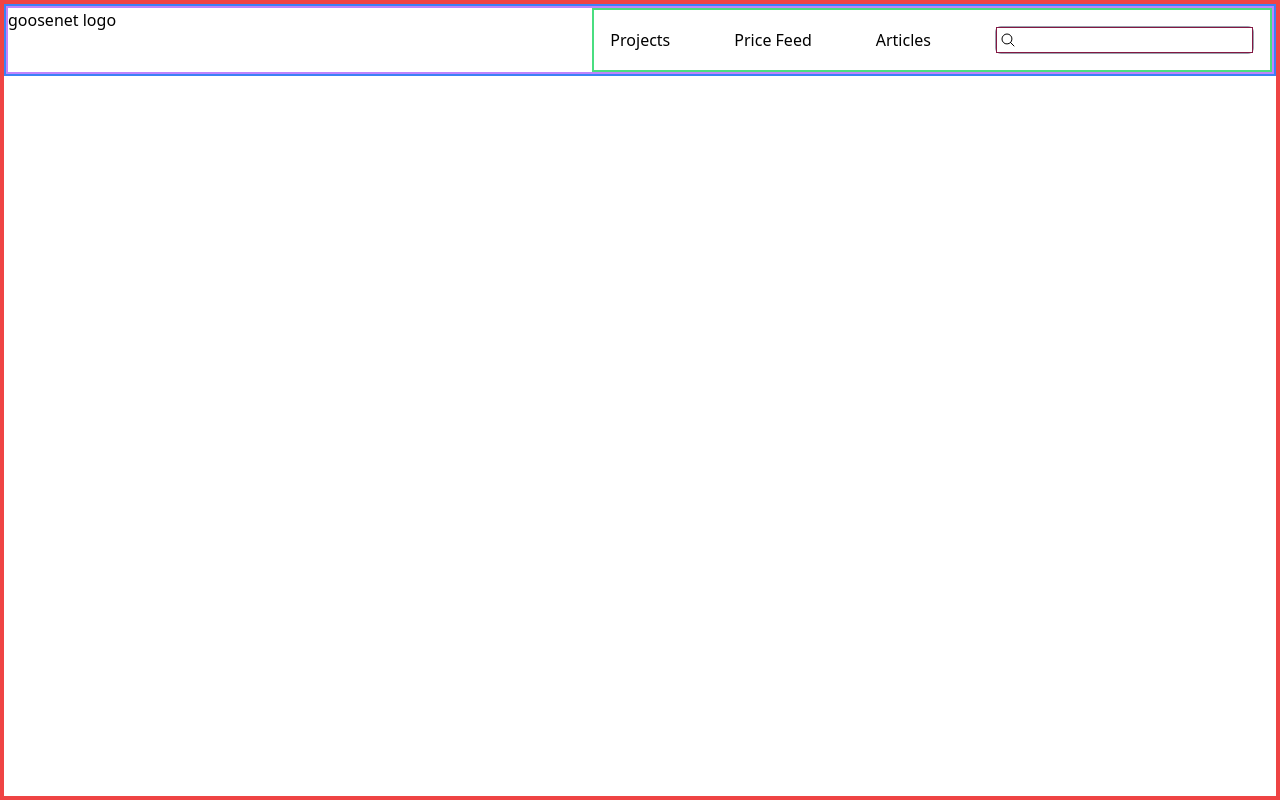
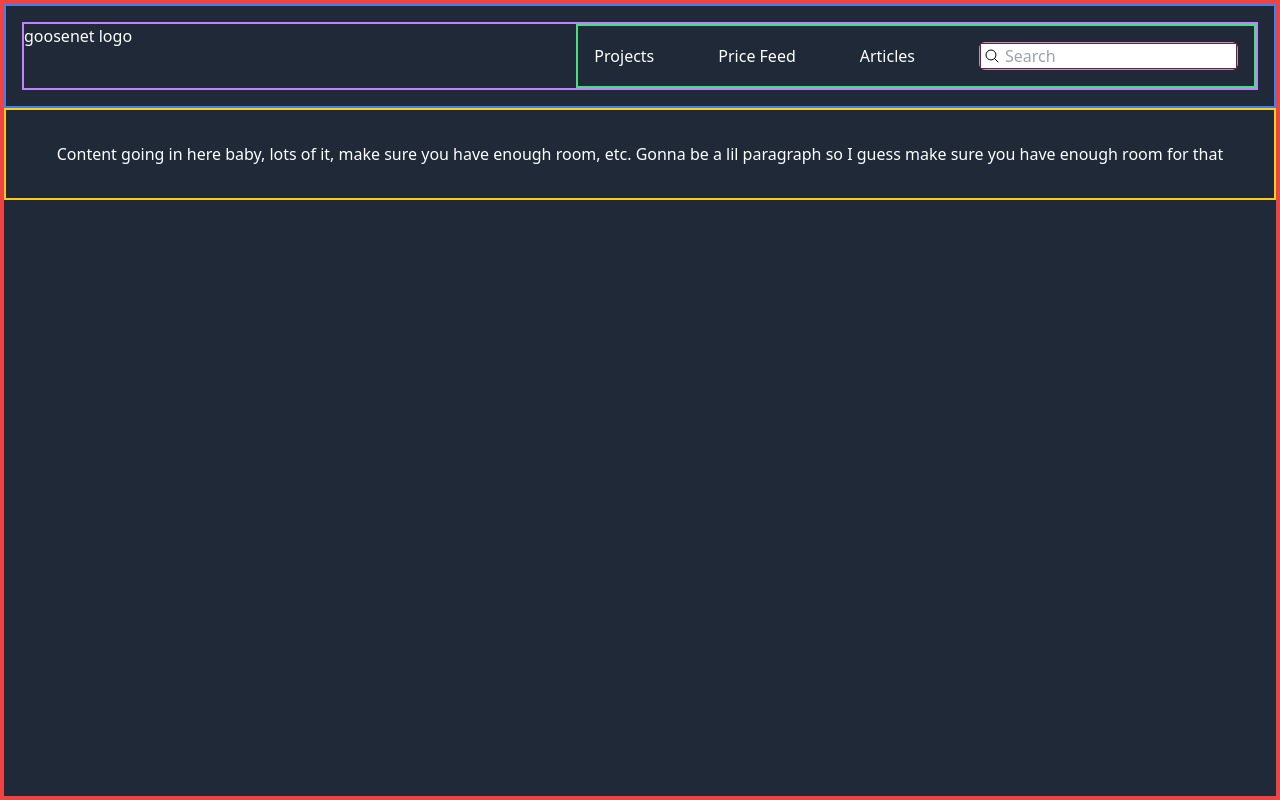
Before and after one commit to 0xGenghisGoose/goosenet-v2, a Next.js app: page / in a window 1280 px wide. Built offline with nearby package versions, Linux system fonts and the light colour scheme.

Commit message:
content rendering

```diff
--- /dev/null
+++ b/components/Content.tsx
@@ -0,0 +1,13 @@
+export default function Content() {
+	return (
+		<>
+			<div className='flex border-2 border-yellow-400 justify-center mb-0 p-8'>
+				<p className=''>
+					Content going in here baby, lots of it, make sure you have enough
+					room, etc. Gonna be a lil paragraph so I guess make sure you have
+					enough room for that
+				</p>
+			</div>
+		</>
+	);
+}
--- a/components/Nav.tsx
+++ b/components/Nav.tsx
@@ -1,9 +1,13 @@
-import { MagnifyingGlassIcon } from '@heroicons/react/24/outline';
 import SearchBar from './SearchBar';
+
+// To Do:
+// Add logo
+// Add color
+// Sticky?
 
 export default function Nav() {
 	return (
-		<div className='border-2 border-blue-500 w-full h-1/3'>
+		<div className='border-2 border-blue-500 w-full h-2/3 p-4'>
 			<nav className='flex border-2 border-purple-400'>
 				goosenet logo
 				<ul className='flex justify-left items-center border-2 border-green-400 space-x-16 min-w-1/3 p-4 ml-auto'>
@@ -11,12 +15,6 @@ export default function Nav() {
 					<li>Price Feed</li>
 					<li>Articles</li>
 					<SearchBar />
-					{/* <div className='flex items-center border-2 rounded-lg border-gray-400'>
-						<input placeholder='Search' type='search' className=''></input>
-						<button type='submit'>
-							<MagnifyingGlassIcon className='h-4' />
-						</button>
-					</div> */}
 				</ul>
 			</nav>
 		</div>
--- a/components/SearchBar.tsx
+++ b/components/SearchBar.tsx
@@ -3,11 +3,12 @@ import { MagnifyingGlassIcon } from '@heroicons/react/24/outline';
 export default function SearchBar() {
 	return (
 		<>
-			<div className='flex relative items-center rounded-md border border-gray-400'>
-				<MagnifyingGlassIcon className='h-4 absolute pl-1' />
+			<div className='flex relative items-center rounded-md border border-gray-400 font-medium'>
+				<MagnifyingGlassIcon className='h-4 absolute pl-1 text-black' />
 				<input
-					className='border border-pink-900 min-w-[75%] pl-6'
-					type='text'></input>
+					className='border border-pink-900 min-w-[75%] pl-6 text-md'
+					type='text'
+					placeholder='Search'></input>
 			</div>
 		</>
 	);
--- a/pages/index.tsx
+++ b/pages/index.tsx
@@ -1,5 +1,6 @@
 import Head from 'next/head';
 import Nav from '@/components/Nav';
+import Content from '@/components/Content';
 
 export default function Home() {
 	return (
@@ -10,13 +11,14 @@ export default function Home() {
 				<meta name='viewport' content='width=device-width, initial-scale=1' />
 				<link rel='icon' href='/favicon.ico' />
 			</Head>
-			<main className='flex min-h-screen mx-auto border-red-500 border-4'>
+			<main className='min-h-screen mx-auto border-red-500 border-4 bg-gray-800 text-white'>
 				{/* Nav */}
 				<Nav />
 
 				{/* Hamburger menu for small screens */}
 
 				{/* Content */}
+				<Content />
 
 				{/* Footer */}
 			</main>
```
